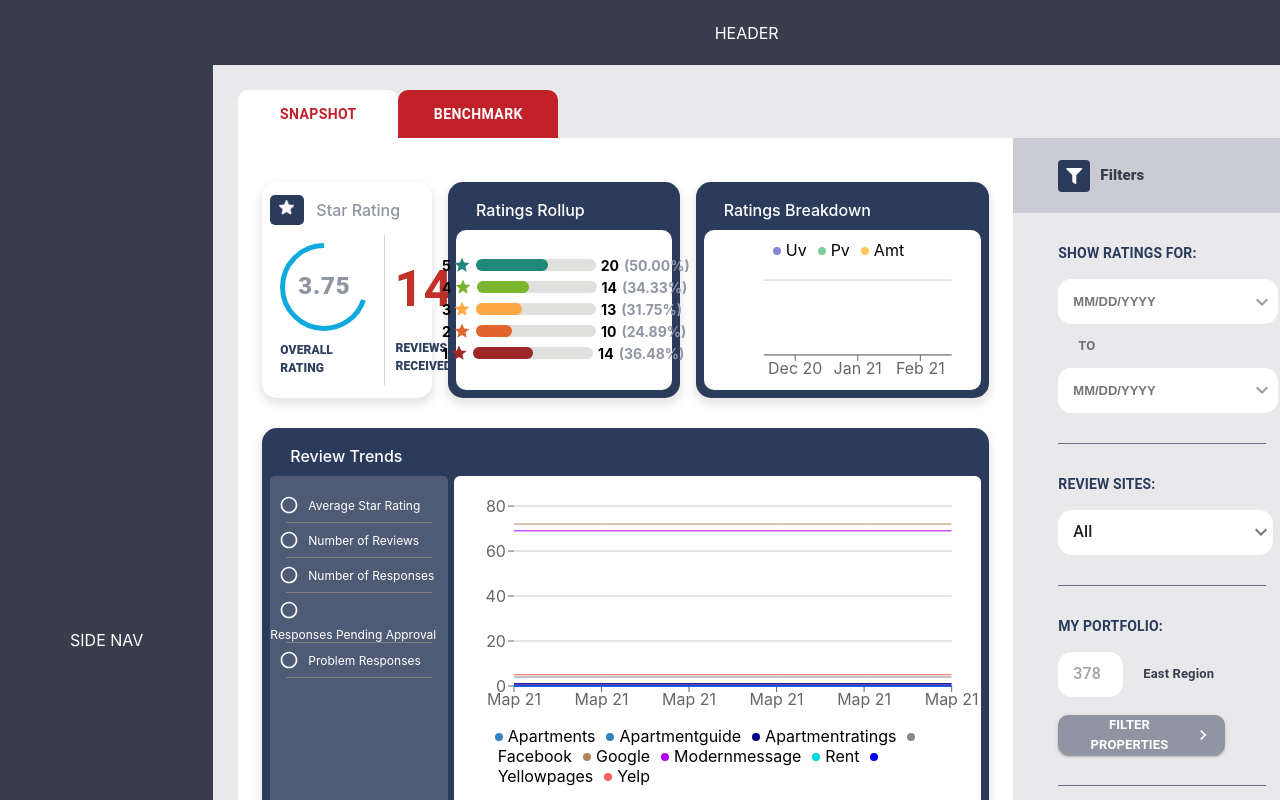
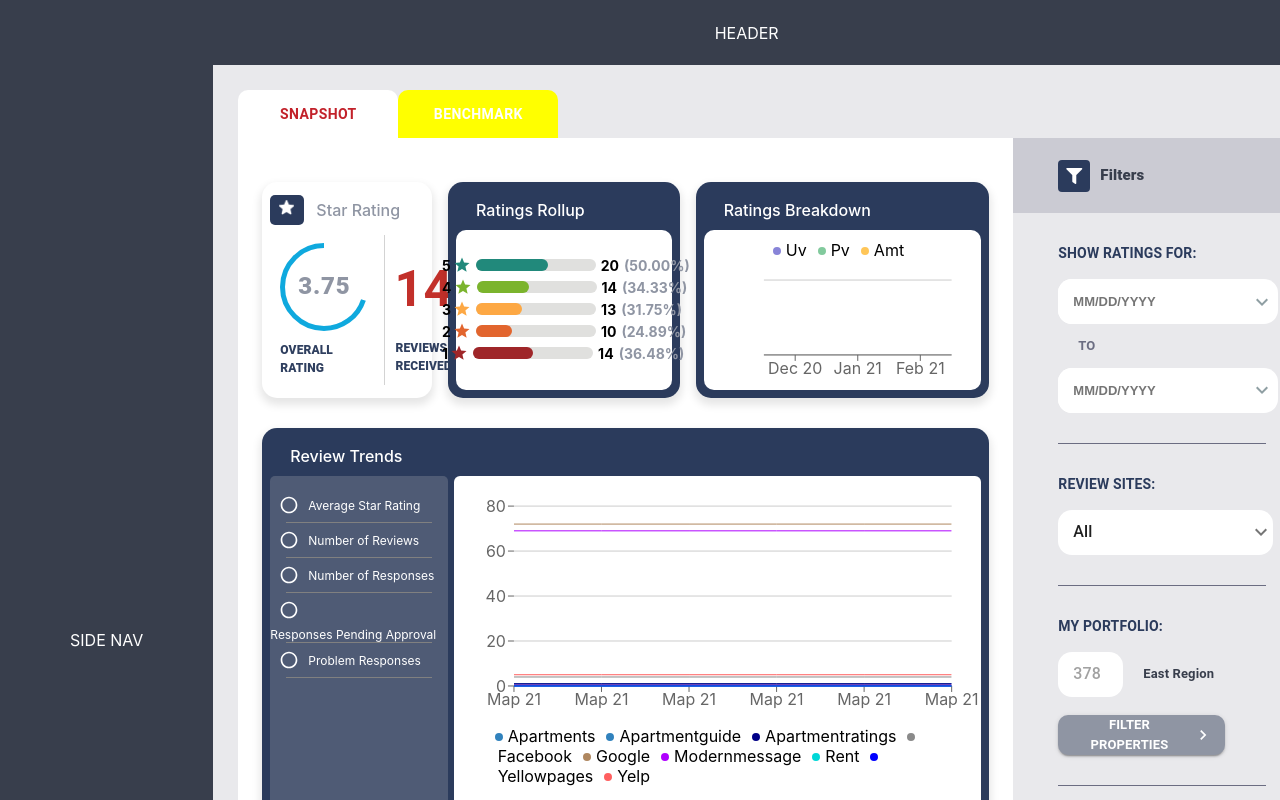
Before and after one commit to tanveerisonline/Ratings-Tracker, a React (Create React App) app: page / in a window 1280 px wide. Shown: the top 800 px of the page. Built offline with nearby package versions, Linux system fonts and the light colour scheme.

Commit message:
Changed tab item color

```diff
--- a/src/components/TabContainer.js
+++ b/src/components/TabContainer.js
@@ -58,7 +58,7 @@ const useStyles = makeStyles((theme) => ({
     color: "white",
     fontWeight: "600",
     opacity: 1,
-    backgroundColor: "#c2212a",
+    backgroundColor: "yellow",
     "&.Mui-selected": {
       backgroundColor: "#fff",
       color: "#c2212a",
```
